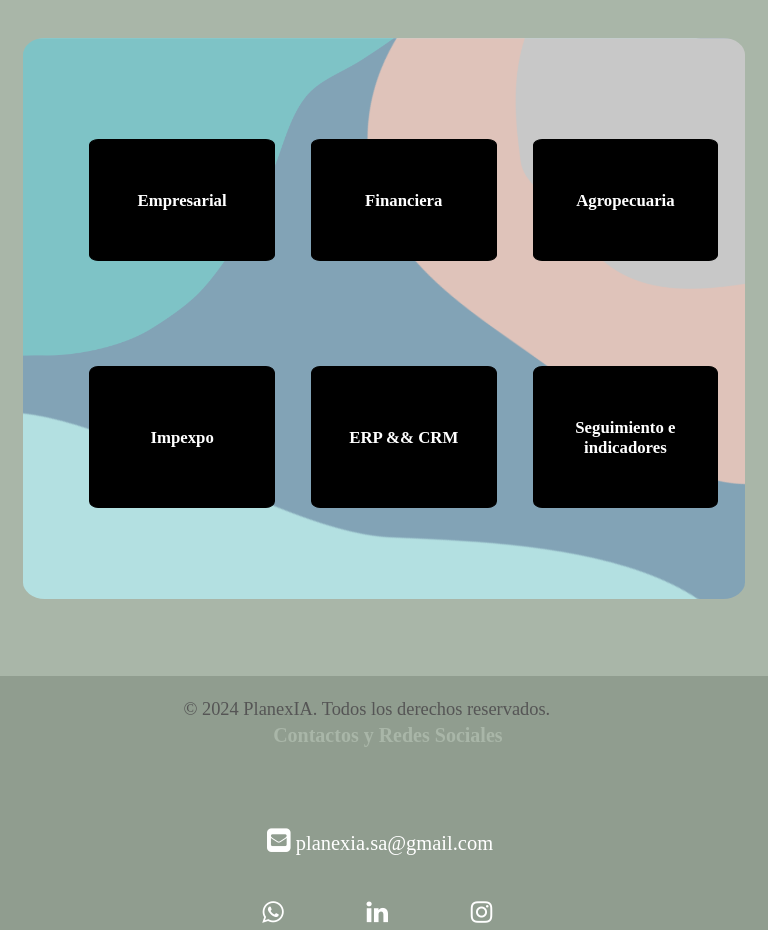
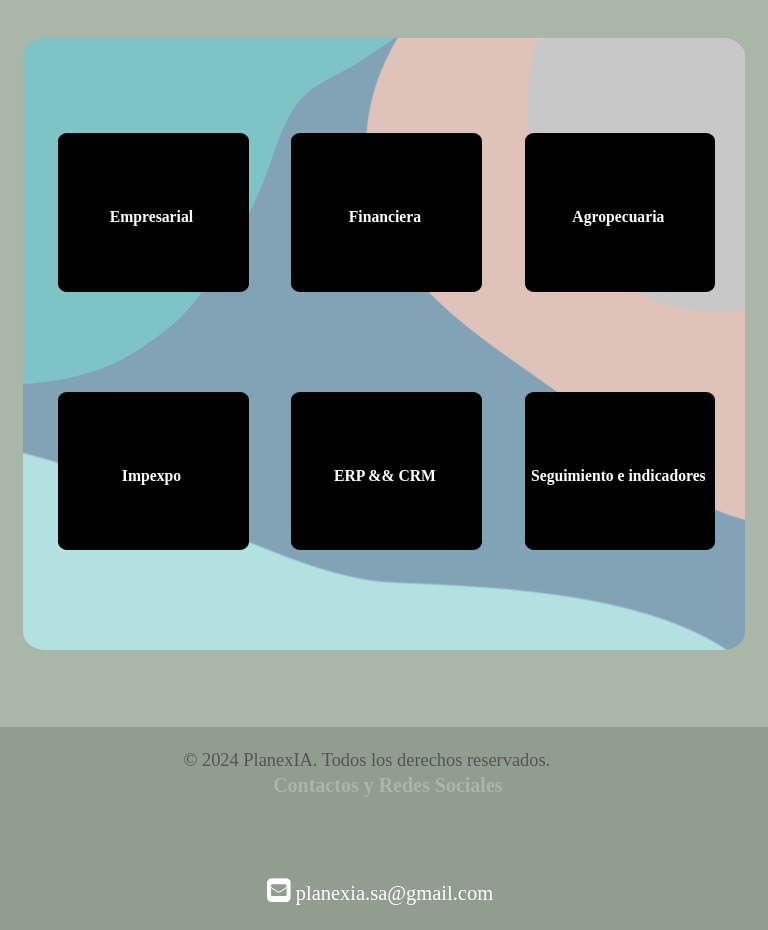
Before and after one commit to rpruiz33/planexIA, a React (Create React App) app: page / in a window 768 px wide. Shown: the part 1400-2330 px from the top of the page. Built offline with nearby package versions, Linux system fonts and the light colour scheme.

Commit message:
service list

```diff
--- a/src/components/ServiceList.css
+++ b/src/components/ServiceList.css
@@ -74,6 +74,7 @@
   color: yellow;
 }
 
+
 h2 {
   margin: 6% 0% 3% 1%;
   font-size: xxx-large;
@@ -103,15 +104,15 @@
     border-radius: 5%;
 }
 }
-@media (min-width: 1024px) {
+@media screen and (min-width: 1024px) and (max-width: 1440px) {
   .service-group {
     display: flex;
     flex-wrap: nowrap;
     margin: 11% 11% 10% 6%;
 }
 }
-@media (max-width: 768px) {
-  h2 {
+@media screen and (min-width: 768px) and (max-width: 1024px){
+   h2 {
     margin: 6% 0% 3%; /* Estilo para pantallas de hasta 768px de ancho */
   }
 
@@ -126,8 +127,8 @@
     margin: 13% 7% 10% 10%;
 }
 
-}
-@media (max-width: 425px) {
+} @media screen and (min-width: 425px) and (max-width: 768px)
+{
 .service-group nav {
   flex-grow: 0;
   flex-shrink: 0;
@@ -166,10 +167,12 @@
 .service-group {
   display: flex;
   flex-wrap: nowrap;
-  margin: 13% 3% 11% 2%;
+  margin: 13% 11% 11% 4%;
 }
 }
-@media (max-width: 375px) {
+
+@media screen and (min-width: 375px) and (max-width: 425px)
+  {
   h2 {
     margin: 6% 0% 3%; /* Estilo para pantallas de hasta 540px de ancho */
   }
@@ -199,7 +202,7 @@
     }
 }
 
-@media (max-width: 320px) {
+@media screen and (min-width: 320px) and (max-width: 375px) {
   h2 {
     margin: 6% 0% 3%; /* Estilo para pantallas de hasta 410px de ancho */
   }
```
